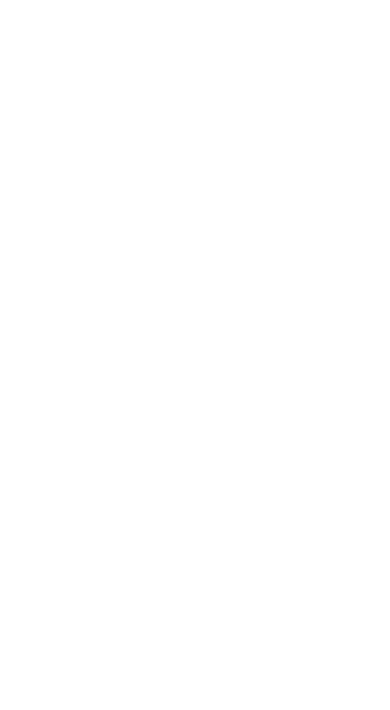
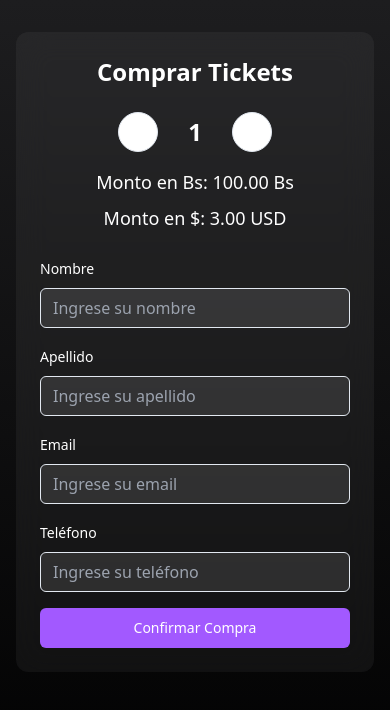
Before and after one commit to Kanthares/gana-tu-rifa-33, a React (Vite) app: page /buy-tickets in a window 390 px wide. Before the commit this address had no page. Shown: the top 710 px of the page. Built offline with nearby package versions, Linux system fonts and the light colour scheme.

Commit message:
Add ticket purchase form functionality
Implement a form for entering the number of tickets with increment and decrement buttons. Include fields for Amount in Bs, Amount in $, Name, Last name, Email, and Telephone number.
[skip gpt_engineer]

```diff
--- a/src/App.tsx
+++ b/src/App.tsx
@@ -1,26 +1,18 @@
-import { Toaster } from "@/components/ui/toaster";
-import { Toaster as Sonner } from "@/components/ui/sonner";
-import { TooltipProvider } from "@/components/ui/tooltip";
-import { QueryClient, QueryClientProvider } from "@tanstack/react-query";
-import { BrowserRouter, Routes, Route } from "react-router-dom";
+import { BrowserRouter as Router, Routes, Route } from "react-router-dom";
 import Index from "./pages/Index";
 import PropertyDetails from "./pages/PropertyDetails";
+import TicketForm from "./components/TicketForm";
 
-const queryClient = new QueryClient();
-
-const App = () => (
-  <QueryClientProvider client={queryClient}>
-    <TooltipProvider>
-      <Toaster />
-      <Sonner />
-      <BrowserRouter>
-        <Routes>
-          <Route path="/" element={<Index />} />
-          <Route path="/property" element={<PropertyDetails />} />
-        </Routes>
-      </BrowserRouter>
-    </TooltipProvider>
-  </QueryClientProvider>
-);
+function App() {
+  return (
+    <Router>
+      <Routes>
+        <Route path="/" element={<Index />} />
+        <Route path="/property" element={<PropertyDetails />} />
+        <Route path="/buy-tickets" element={<TicketForm />} />
+      </Routes>
+    </Router>
+  );
+}
 
 export default App;
--- /dev/null
+++ b/src/components/TicketForm.tsx
@@ -0,0 +1,175 @@
+import React, { useState } from "react";
+import { useForm } from "react-hook-form";
+import { Input } from "@/components/ui/input";
+import { Button } from "@/components/ui/button";
+import { Minus, Plus } from "lucide-react";
+import {
+  Form,
+  FormControl,
+  FormField,
+  FormItem,
+  FormLabel,
+  FormMessage,
+} from "@/components/ui/form";
+
+type FormData = {
+  name: string;
+  lastName: string;
+  email: string;
+  phone: string;
+};
+
+const TICKET_PRICE_BS = 100; // Example price in Bolivares
+const TICKET_PRICE_USD = 3; // Example price in USD
+
+const TicketForm = () => {
+  const [ticketCount, setTicketCount] = useState(1);
+  const form = useForm<FormData>();
+
+  const handleIncrement = () => {
+    setTicketCount((prev) => prev + 1);
+  };
+
+  const handleDecrement = () => {
+    setTicketCount((prev) => (prev > 1 ? prev - 1 : 1));
+  };
+
+  const onSubmit = (data: FormData) => {
+    console.log({ ...data, ticketCount });
+  };
+
+  return (
+    <div className="min-h-screen bg-gradient-to-b from-secondary to-black text-white">
+      <div className="container mx-auto px-4 py-8">
+        <div className="max-w-2xl mx-auto space-y-8">
+          <div className="bg-white/5 backdrop-blur-lg rounded-xl p-6 space-y-6">
+            <h2 className="text-2xl font-bold text-center">Comprar Tickets</h2>
+
+            {/* Ticket Counter */}
+            <div className="space-y-4">
+              <div className="flex items-center justify-center space-x-4">
+                <Button
+                  type="button"
+                  variant="outline"
+                  onClick={handleDecrement}
+                  className="h-10 w-10 rounded-full p-0"
+                >
+                  <Minus className="h-4 w-4" />
+                </Button>
+                <span className="text-2xl font-bold min-w-[3ch] text-center">
+                  {ticketCount}
+                </span>
+                <Button
+                  type="button"
+                  variant="outline"
+                  onClick={handleIncrement}
+                  className="h-10 w-10 rounded-full p-0"
+                >
+                  <Plus className="h-4 w-4" />
+                </Button>
+              </div>
+
+              {/* Price Display */}
+              <div className="space-y-2 text-center">
+                <p className="text-lg">
+                  Monto en Bs: {(ticketCount * TICKET_PRICE_BS).toFixed(2)} Bs
+                </p>
+                <p className="text-lg">
+                  Monto en $: {(ticketCount * TICKET_PRICE_USD).toFixed(2)} USD
+                </p>
+              </div>
+            </div>
+
+            {/* Contact Form */}
+            <Form {...form}>
+              <form
+                onSubmit={form.handleSubmit(onSubmit)}
+                className="space-y-4"
+              >
+                <FormField
+                  control={form.control}
+                  name="name"
+                  render={({ field }) => (
+                    <FormItem>
+                      <FormLabel>Nombre</FormLabel>
+                      <FormControl>
+                        <Input
+                          placeholder="Ingrese su nombre"
+                          {...field}
+                          className="bg-white/10"
+                        />
+                      </FormControl>
+                      <FormMessage />
+                    </FormItem>
+                  )}
+                />
+
+                <FormField
+                  control={form.control}
+                  name="lastName"
+                  render={({ field }) => (
+                    <FormItem>
+                      <FormLabel>Apellido</FormLabel>
+                      <FormControl>
+                        <Input
+                          placeholder="Ingrese su apellido"
+                          {...field}
+                          className="bg-white/10"
+                        />
+                      </FormControl>
+                      <FormMessage />
+                    </FormItem>
+                  )}
+                />
+
+                <FormField
+                  control={form.control}
+                  name="email"
+                  render={({ field }) => (
+                    <FormItem>
+                      <FormLabel>Email</FormLabel>
+                      <FormControl>
+                        <Input
+                          type="email"
+                          placeholder="Ingrese su email"
+                          {...field}
+                          className="bg-white/10"
+                        />
+                      </FormControl>
+                      <FormMessage />
+                    </FormItem>
+                  )}
+                />
+
+                <FormField
+                  control={form.control}
+                  name="phone"
+                  render={({ field }) => (
+                    <FormItem>
+                      <FormLabel>Teléfono</FormLabel>
+                      <FormControl>
+                        <Input
+                          type="tel"
+                          placeholder="Ingrese su teléfono"
+                          {...field}
+                          className="bg-white/10"
+                        />
+                      </FormControl>
+                      <FormMessage />
+                    </FormItem>
+                  )}
+                />
+
+                <Button type="submit" className="w-full">
+                  Confirmar Compra
+                </Button>
+              </form>
+            </Form>
+          </div>
+        </div>
+      </div>
+    </div>
+  );
+};
+
+export default TicketForm;
--- a/src/pages/PropertyDetails.tsx
+++ b/src/pages/PropertyDetails.tsx
@@ -15,7 +15,6 @@ import {
 
 const PropertyDetails = () => {
   const navigate = useNavigate();
-  // Set end date to 7 days from now (same as Index page)
   const endDate = new Date(new Date().getTime() + 7 * 24 * 60 * 60 * 1000);
 
   const propertyImages = [
@@ -106,7 +105,7 @@ const PropertyDetails = () => {
 
               <Button
                 className="w-full text-lg py-6"
-                onClick={() => console.log("Buy tickets clicked")}
+                onClick={() => navigate('/buy-tickets')}
               >
                 Comprar Tickets
               </Button>
```
